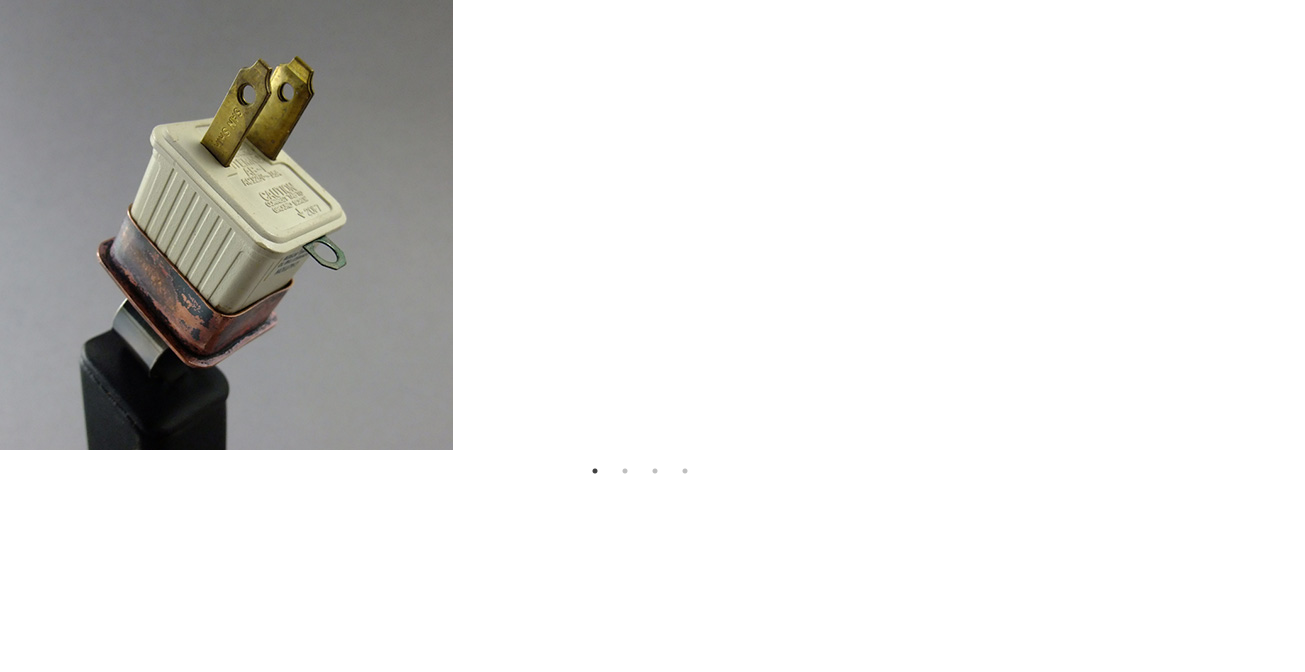
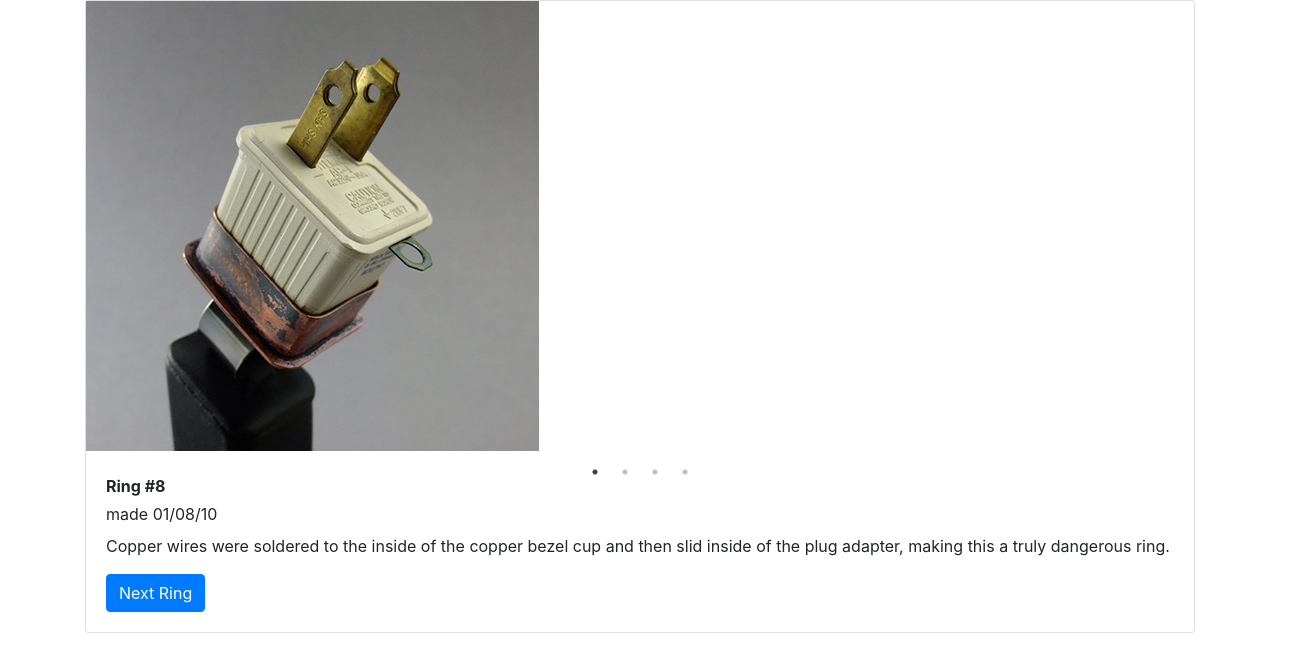
Before and after one commit to lucydog901/thomasin2, a Gatsby site: page /page-8 in a window 1280 px wide. Shown: the whole page, 1305 px wide, since content can reach past the window. Built offline with nearby package versions, Linux system fonts and the light colour scheme; Gatsby itself is replaced by a stand-in of ours.

Commit message:
added card to ring page

```diff
--- a/src/components/layout.css
+++ b/src/components/layout.css
@@ -2,7 +2,7 @@
   width:200px;
   height:200px;
   object-fit:cover;
-  border-radius:50%;
+  border-radius:10%;
 }
 
 .adimg img{
--- a/src/pages/index.js
+++ b/src/pages/index.js
@@ -1,6 +1,6 @@
 import React from "react"
-import { Link } from "gatsby"
-import Image from "../components/image"
+// import { Link } from "gatsby"
+// import Image from "../components/image"
 
 import ringImage8 from "../images/8.jpg"
 import ringImage9 from "../images/9.jpg"
@@ -162,8 +162,7 @@ const IndexPage = () => (
 
 
 
-    <Link to="/page-2/">Go to page 2</Link> <br />
-    <Link to="/using-typescript/">Go to "Using TypeScript"</Link>
+
   </Layout>
 )
 
--- a/src/pages/page-8.js
+++ b/src/pages/page-8.js
@@ -6,6 +6,7 @@ import ringImage8 from "../images/8.jpg"
 import ringImage8a from "../images/8a.jpg"
 import ringImage8b from "../images/8b.jpg"
 import ringImage8c from "../images/8c.jpg"
+
 
 export default function SimpleSlider() {
     var settings = {
@@ -16,6 +17,8 @@ export default function SimpleSlider() {
       slidesToScroll: 1
     };
     return (
+      <div className="container">
+      <div className="card">
       <Slider {...settings}>
 
         <div class="adimg ad1img">
@@ -31,5 +34,15 @@ export default function SimpleSlider() {
         <img src={ringImage8c} alt="Ring 8c" />
         </div>
       </Slider>
+
+
+<div className="card-body">
+  <h6 className="card-title"><b>Ring #8</b></h6>
+  <p className="card-subtitle mb-2">made 01/08/10</p>
+  <p className="card-text">Copper wires were soldered to the inside of the copper bezel cup and then slid inside of the plug adapter, making this a truly dangerous ring.</p>
+  <a href="/page-9" class="btn btn-primary">Next Ring</a>
+</div>
+</div>
+</div>
     );
   }
```
